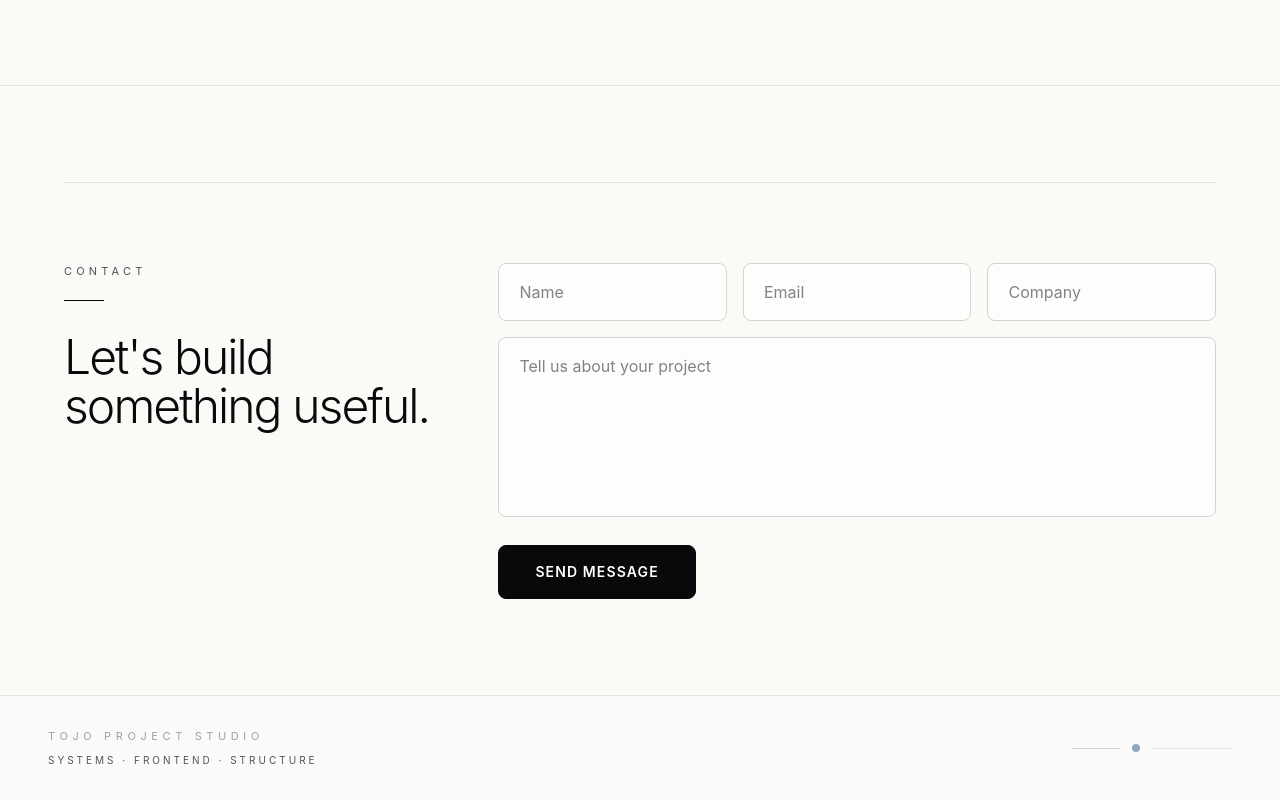
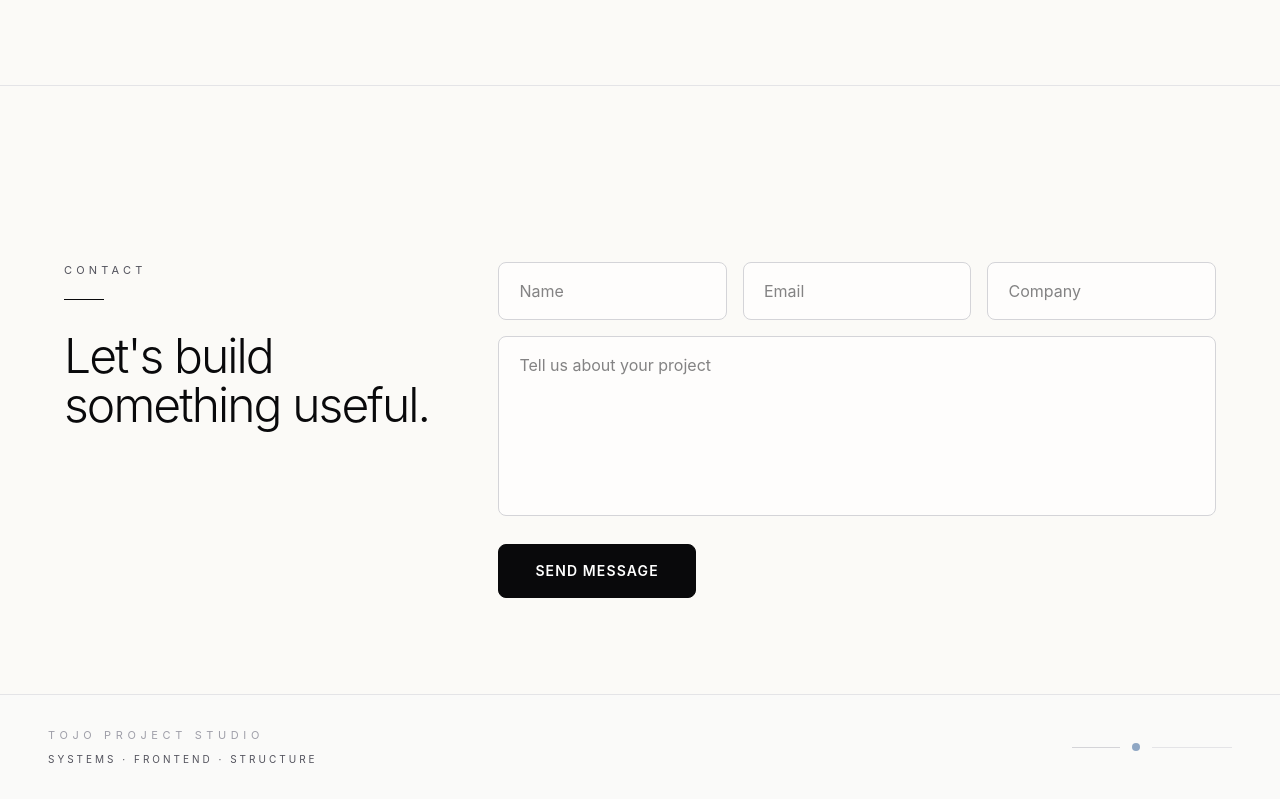
Before and after one commit to andreinavargas/tojo-project-studio, a React (Vite) app: page / in a window 1280 px wide. Shown: the part 1546-2346 px from the top of the page. Built offline with nearby package versions, Linux system fonts and the light colour scheme.

Commit message:
delete border

```diff
--- a/src/components/Contact.jsx
+++ b/src/components/Contact.jsx
@@ -7,7 +7,7 @@ function BlueprintContact() {
   return (
     <section id="contact" className="bg-[#fbfaf7]">
       <div className="mx-auto max-w-[1680px] px-8 py-24 lg:px-16">
-        <div className="grid gap-12 border-t border-zinc-200 pt-20 lg:grid-cols-[0.7fr_1.3fr]">
+        <div className="grid gap-12  border-zinc-200 pt-20 lg:grid-cols-[0.7fr_1.3fr]">
           <div>
             <p className="text-[11px] uppercase tracking-[0.38em] text-zinc-600">
               Contact
```
